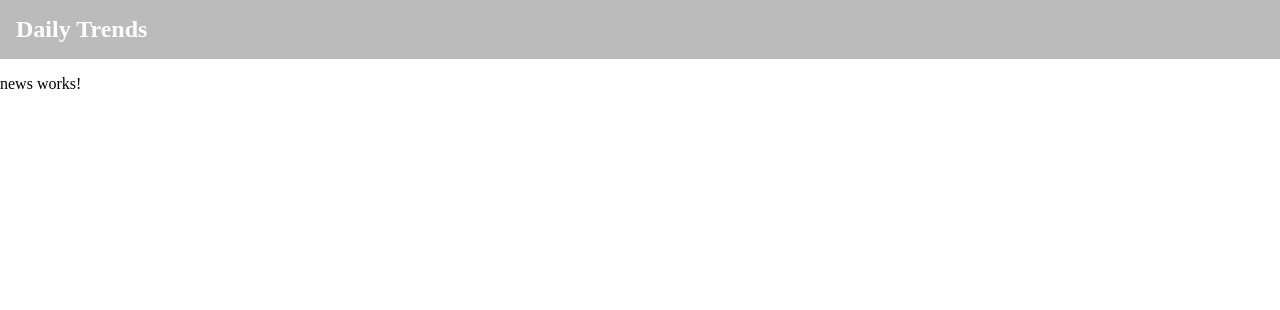
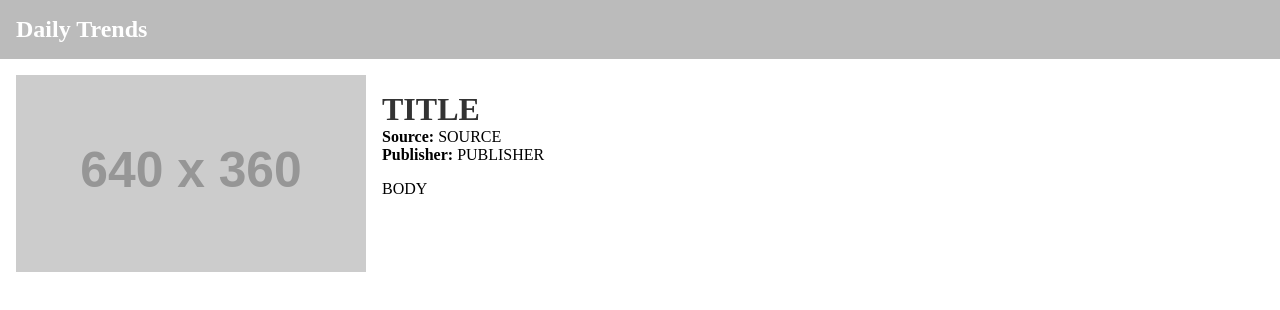
Before and after one commit to cannblw/daily-trends, an Angular app in the folder frontend/: page /news in a window 1280 px wide. Shown: the top 310 px of the page. Built offline with nearby package versions, Linux system fonts and the light colour scheme.

Commit message:
Create base layout for news page

```diff
--- a/frontend/src/app/pages/news/news.component.html
+++ b/frontend/src/app/pages/news/news.component.html
@@ -1,6 +1,31 @@
-
 <app-header></app-header>
 
-<p>
-  news works!
-</p>
+<div class="container">
+
+  <div class="new">
+    <img src="http://via.placeholder.com/640x360" class="photo" />
+
+    <div class="new-info">
+      <h1 class="title">TITLE</h1>
+
+      <div class="section-subtitle">
+        <div class="item">
+          <span>
+            <strong>Source: </strong>
+          </span>
+          <span>SOURCE</span>
+        </div>
+
+        <div class="item">
+          <span>
+            <strong>Publisher: </strong>
+          </span>
+          <span>PUBLISHER</span>
+        </div>
+      </div>
+
+      <div class="body">BODY</div>
+    </div>
+
+  </div>
+</div>
--- a/frontend/src/app/pages/news/news.component.scss
+++ b/frontend/src/app/pages/news/news.component.scss
@@ -0,0 +1,30 @@
+.container {
+  padding: 16px;
+}
+
+.new {
+  .photo {
+    display: inline-block;
+    max-width: 350px;
+  }
+
+  &-info {
+    display: inline-block;
+    vertical-align: top;
+    margin: auto;
+    padding: 16px;
+
+    .title {
+      font-size: 32px;
+      color: #333;
+    }
+
+    .section-subtitle {
+      margin-bottom: 16px;
+    }
+
+    .body {
+      margin-top: 16px;
+    }
+  }
+}
```
